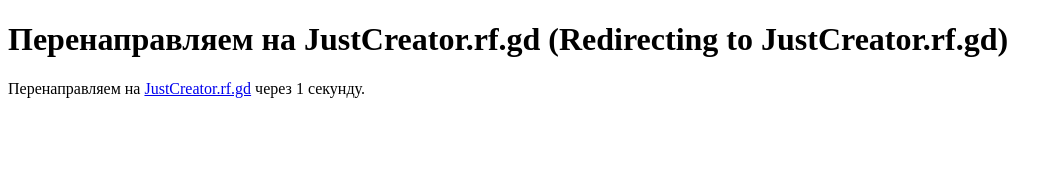
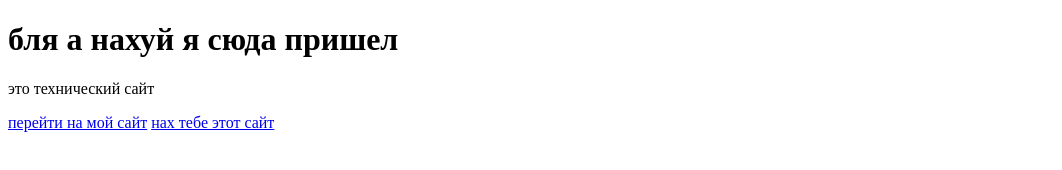
Before and after one commit to X1vova1X/redirect, a plain HTML site: page index.html in a window 1280 px wide. Shown: the whole page, without its empty margins (0-1062 px from the left). Drawn offline with Linux system fonts and the light colour scheme.

Commit message:
Update index.html

```diff
--- a/index.html
+++ b/index.html
@@ -1,11 +1,12 @@
 <!DOCTYPE html>
 <html>
 <head>
-  <title>Loading...</title>
-  <meta http-equiv="refresh" content="1;url=https://www.example.com">
+  <title>тех-домен</title>
 </head>
 <body>
-  <h1>Перенаправляем на JustCreator.rf.gd (Redirecting to JustCreator.rf.gd)</h1>
-  <p>Перенаправляем на <a href="http://justcreator.rf.gd">JustCreator.rf.gd</a> через 1 секунду.</p>
+  <h1>бля а нахуй я сюда пришел</h1>
+  <p>это технический сайт</p>
+  <a href="http://justcreator.rf.gd">перейти на мой сайт</a>
+  <a href="https://x1vova1x.github.io/redirect/nahui">нах тебе этот сайт</a>
 </body>
 </html>
```
